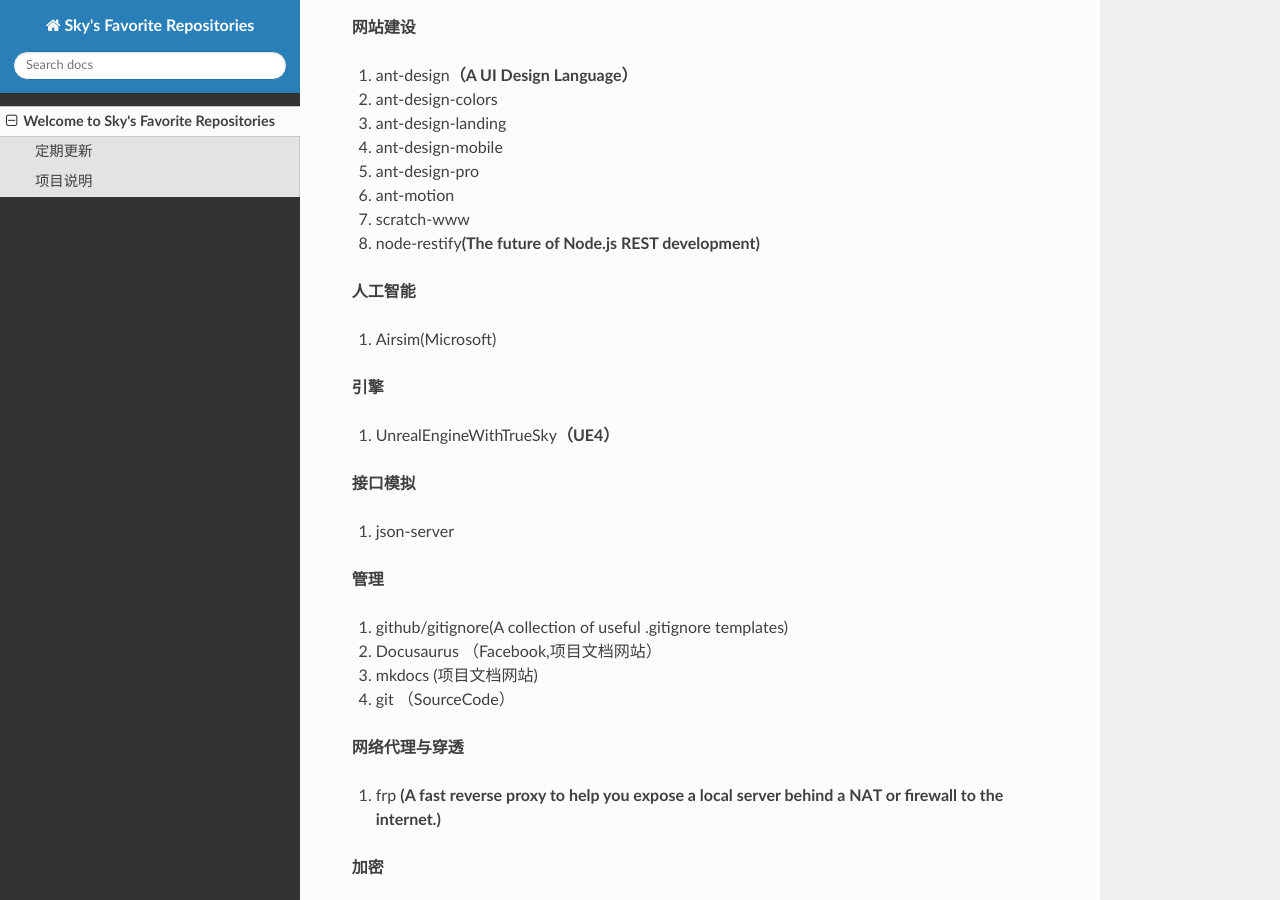
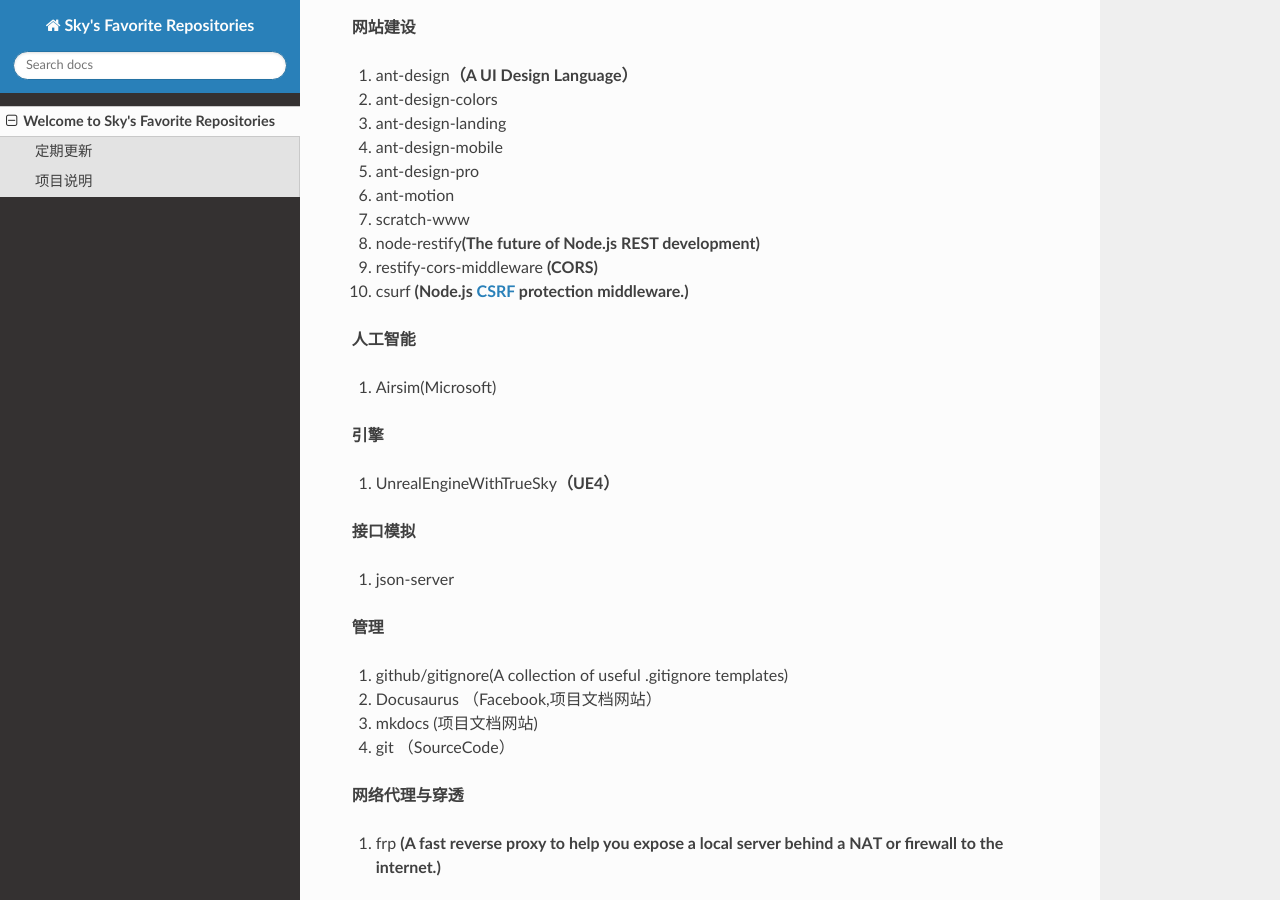
Before and after one commit to XueYuSky/FavoriteRepositories, an MkDocs documentation site: the page built from docs/index.md, in a window 1280 px wide and 900 px high, scrolled down 442 px. Built offline with MkDocs 1.6.1, drawn with Linux system fonts in a browser that asks for light colours; nearby versions of some CDN libraries.

Commit message:
add restify-cors-middleware (cors)  csurf (csrf)

```diff
--- a/docs/index.md
+++ b/docs/index.md
@@ -22,6 +22,8 @@
 6. ant-motion
 7. scratch-www
 8. node-restify**(The future of Node.js REST development)**
+9. restify-cors-middleware **(CORS)**
+10. csurf **(Node.js [CSRF](https://en.wikipedia.org/wiki/Cross-site_request_forgery) protection middleware.)**
 
 **人工智能**
 
```
